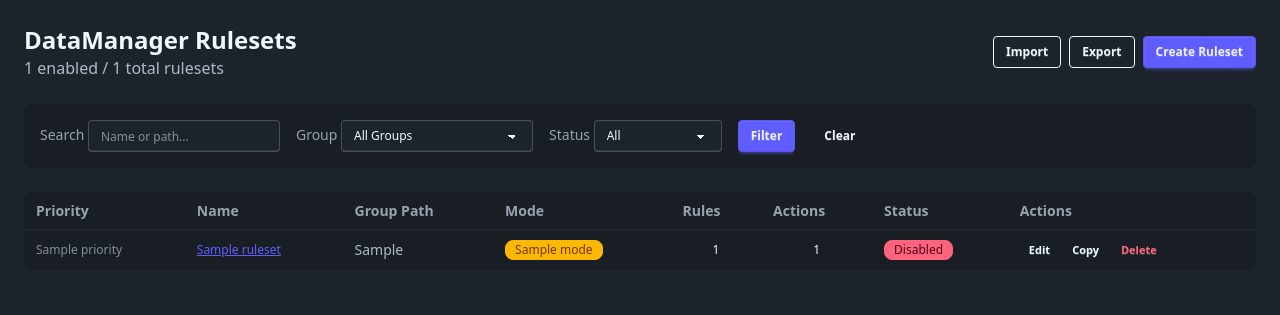
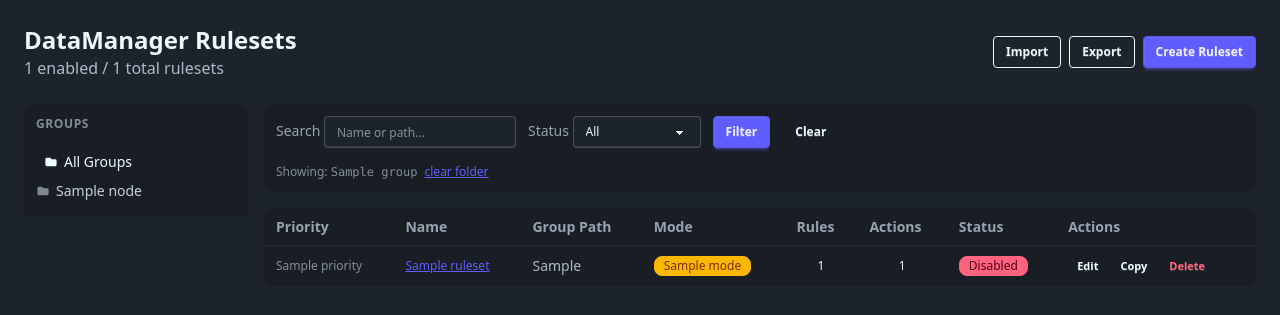
Before and after one commit to Nadiar/ComicManager, a Django app: template templates/tagging/ruleset_list.html in a window 1280 px wide. Shown: the part 66-381 px from the top of the page. Run offline with Django 5.2, Linux system fonts and the light colour scheme; the template is opened without the code that fills it: most values are stand-ins (such as "Sample title", 1, 10 or a date in 2020); style sheets or scripts are compiled from the project's sources; parts of the project's set-up code (start-up, migrations or seed data) failed here and were passed over.

Commit message:
Add folder tree sidebar to ruleset list for group navigation

```diff
--- a/templates/tagging/ruleset_list.html
+++ b/templates/tagging/ruleset_list.html
@@ -15,27 +15,56 @@
   </div>
 </div>
 
+<div class="flex gap-4 items-start">
+
+  <!-- Folder Tree Sidebar -->
+  <div class="w-56 shrink-0">
+    <div class="card bg-base-200">
+      <div class="card-body p-3">
+        <p class="text-xs font-semibold text-base-content/50 uppercase tracking-wider mb-2">Groups</p>
+        <ul class="space-y-px">
+          <li>
+            <a href="{% url 'tagging:ruleset_list' %}?search={{ search }}&enabled={{ enabled }}"
+               class="flex items-center gap-1.5 px-2 py-1 rounded text-sm {% if not group %}bg-primary text-primary-content font-medium{% else %}hover:bg-base-300{% endif %}">
+              <svg xmlns="http://www.w3.org/2000/svg" class="w-3.5 h-3.5 shrink-0" viewBox="0 0 20 20" fill="currentColor">
+                <path d="M2 6a2 2 0 012-2h5l2 2h5a2 2 0 012 2v6a2 2 0 01-2 2H4a2 2 0 01-2-2V6z"/>
+              </svg>
+              All Groups
+            </a>
+          </li>
+          {% for node in group_tree %}
+          <li>
+            <a href="?group={{ node.path }}&search={{ search }}&enabled={{ enabled }}"
+               style="padding-left: calc(0.5rem + {{ node.indent }}px)"
+               class="flex items-center gap-1.5 pr-2 py-1 rounded text-sm
+                      {% if node.is_selected %}bg-primary text-primary-content font-medium
+                      {% elif node.is_ancestor %}bg-base-300 font-medium
+                      {% else %}hover:bg-base-300 text-base-content/80{% endif %}">
+              <svg xmlns="http://www.w3.org/2000/svg" class="w-3.5 h-3.5 shrink-0 opacity-60" viewBox="0 0 20 20" fill="currentColor">
+                <path d="M2 6a2 2 0 012-2h5l2 2h5a2 2 0 012 2v6a2 2 0 01-2 2H4a2 2 0 01-2-2V6z"/>
+              </svg>
+              <span class="truncate" title="{{ node.path }}">{{ node.label }}</span>
+            </a>
+          </li>
+          {% endfor %}
+        </ul>
+      </div>
+    </div>
+  </div>
+
+  <!-- Main Content -->
+  <div class="flex-1 min-w-0">
+
     <!-- Filters -->
-<div class="card bg-base-200 mb-6">
-  <div class="card-body p-4">
-    <form method="get" class="flex flex-wrap gap-4 items-end">
+    <div class="card bg-base-200 mb-4">
+      <div class="card-body p-3">
+        <form method="get" class="flex flex-wrap gap-3 items-end">
+          {% if group %}<input type="hidden" name="group" value="{{ group }}">{% endif %}
           <div class="form-control">
             <label class="label py-1">
               <span class="label-text">Search</span>
             </label>
             <input type="text" name="search" value="{{ search }}" placeholder="Name or path..." class="input input-bordered input-sm w-48">
-      </div>
-
-      <div class="form-control">
-        <label class="label py-1">
-          <span class="label-text">Group</span>
-        </label>
-        <select name="group" class="select select-bordered select-sm w-48">
-          <option value="">All Groups</option>
-          {% for g in top_level_groups %}
-          <option value="{{ g }}" {% if group == g %}selected{% endif %}>{{ g }}</option>
-          {% endfor %}
-        </select>
           </div>
 
           <div class="form-control">
@@ -52,6 +81,12 @@
           <button type="submit" class="btn btn-sm btn-primary">Filter</button>
           <a href="{% url 'tagging:ruleset_list' %}" class="btn btn-sm btn-ghost">Clear</a>
         </form>
+        {% if group %}
+        <p class="text-xs text-base-content/50 mt-2">
+          Showing: <span class="font-mono">{{ group }}</span>
+          <a href="{% url 'tagging:ruleset_list' %}?search={{ search }}&enabled={{ enabled }}" class="link link-primary ml-1">clear folder</a>
+        </p>
+        {% endif %}
       </div>
     </div>
 
@@ -151,6 +186,9 @@
     </div>
     {% endif %}
 
+  </div>
+</div>
+
 <script>
 function getCsrfToken() {
   return document.cookie.split('; ').find(row => row.startsWith('csrftoken='))?.split('=')[1];
```
Also changed, not shown: PROGRESS.md (+1 -1 lines), apps/tagging/views.py (+36 -4 lines). Lines whose indentation alone changed are shown as unchanged.
